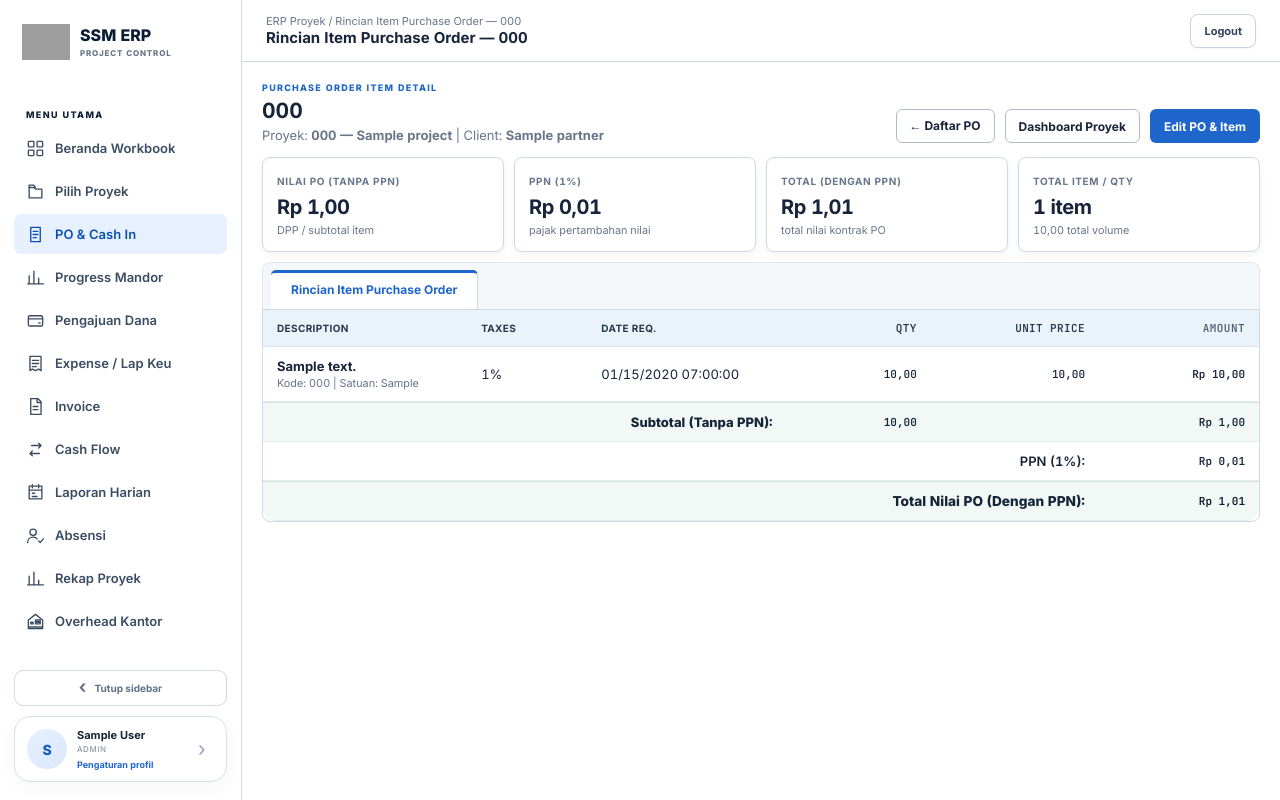
After one commit to BERIYANT/ERP-PT-SSM, a Django app: page /erp/purchase-orders/1/items/ in a window 1280 px wide. The commit adds this page. Run offline with Django 4.2, Linux system fonts and the light colour scheme; a user stored in the database is signed in; tables that the repository leaves empty hold one stand-in row (values such as "Sample post"); grey boxes are pictures that could not be loaded.

Commit message:
Enhance Purchase Order Management: - Implement detailed view for Purchase Order items with subtotal, tax, and total calculations. - Update forms and models to ensure unique project codes and improve validation. - Refactor templates to utilize number formatting for better readability. - Add new routes for accessing Purchase Order item details. - Improve dashboard and budget views with enhanced data presentation.

```diff
--- a/erp/templatetags/erp_tags.py
+++ b/erp/templatetags/erp_tags.py
@@ -1,5 +1,5 @@
+from decimal import Decimal
 from django import template
-from django.utils.formats import number_format
 
 register = template.Library()
 
@@ -14,11 +14,29 @@ def widget_span(field):
 
 
 @register.filter
-def number_id(value):
-    """Format angka dengan pemisah ribuan sesuai lokal Indonesia."""
+def number_id(value, decimals=0):
+    """Format angka dengan pemisah ribuan titik (.) dan desimal koma (,) sesuai lokal Indonesia."""
     if value in (None, ""):
-        value = 0
+        return "0"
     try:
-        return number_format(value, decimal_pos=0, use_l10n=True, force_grouping=True)
-    except (TypeError, ValueError):
-        return value
+        # Convert to string first to prevent float precision issues with Decimal
+        val_str = str(value).strip()
+        val = Decimal(val_str)
+        dec = int(decimals)
+        if dec == 0:
+            val_int = int(round(val))
+            return f"{val_int:,}".replace(",", ".")
+        else:
+            fmt = f"{{:,.{dec}f}}".format(val)
+            parts = fmt.split(".")
+            int_part = parts[0].replace(",", ".")
+            dec_part = parts[1] if len(parts) > 1 else "0" * dec
+            return f"{int_part},{dec_part}"
+    except (TypeError, ValueError, Exception):
+        return str(value)
+
+
+@register.filter
+def rupiah(value, decimals=0):
+    """Format rupiah dengan pemisah ribuan titik."""
+    return f"Rp {number_id(value, decimals)}"
--- a/erp/urls.py
+++ b/erp/urls.py
@@ -30,6 +30,8 @@ urlpatterns = [
     path("projects/<int:project_id>/budget/<str:category>/<int:pk>/delete/", views.project_budget_delete, name="project-budget-delete"),
     path("purchase-orders/", views.po_list, name="po-list"),
     path("purchase-orders/create/", views.po_form, name="po-create"),
+    path("purchase-orders/<int:pk>/items/", views.po_items_detail, name="po-items-detail"),
+    path("purchase-orders/<int:pk>/detail/", views.po_items_detail, name="po-detail"),
     path("purchase-orders/<int:pk>/edit/", views.po_form, name="po-edit"),
     path("fund-requests/", views.fund_list, name="fund-list"),
     path("fund-requests/create/", views.fund_form, name="fund-create"),
--- a/erp/views.py
+++ b/erp/views.py
@@ -614,19 +614,97 @@ def daily_form(request, pk=None):
 
 
 @login_required
+def po_items_detail(request, pk):
+    projects = projects_for_user(request.user)
+    po = get_object_or_404(
+        CustomerPurchaseOrder.objects.select_related("project", "project__client", "created_by").prefetch_related("items"),
+        pk=pk,
+        project__in=projects,
+    )
+    items = list(po.items.all().order_by("id"))
+    total_qty = sum((item.qty for item in items), Decimal("0"))
+    total_amount = sum((item.amount for item in items), Decimal("0"))
+    subtotal = po.nilai_tanpa_ppn
+    ppn_val = po.nilai_ppn
+    grand_total = po.nilai_dengan_ppn
+    context = _base_context(
+        "purchase_orders",
+        f"Rincian Item Purchase Order — {po.po_number}",
+        purchase_order=po,
+        project=po.project,
+        items=items,
+        total_items=len(items),
+        total_qty=total_qty,
+        total_amount=total_amount,
+        subtotal=subtotal,
+        ppn_val=ppn_val,
+        grand_total=grand_total,
+    )
+    return render(request, "erp/pages/documents/po_detail.html", context)
+
+
+@login_required
 def invoice_form(request, pk=None):
     if not may_manage_master(request.user):
         raise PermissionDenied
-    instance = get_object_or_404(Invoice, pk=pk, project__in=projects_for_user(request.user)) if pk else Invoice()
+    import json
+    projects = projects_for_user(request.user)
+    instance = get_object_or_404(Invoice, pk=pk, project__in=projects) if pk else Invoice()
+    project_id_query = request.GET.get("project")
+    if not pk and project_id_query and not request.POST:
+        try:
+            proj = projects.get(pk=project_id_query)
+            instance.project = proj
+            latest_po = CustomerPurchaseOrder.objects.filter(project=proj).order_by("-po_date", "-id").first()
+            if latest_po:
+                instance.purchase_order = latest_po
+        except (Project.DoesNotExist, ValueError):
+            pass
+
     def prepare(obj):
         obj.created_by = request.user
         obj.invoice_number = obj.invoice_number or next_document_number("INV", Invoice, obj.project, obj.invoice_date, "invoice_number")
-    result = _save_header_detail(request, InvoiceForm, InvoiceItemFormSet, instance, "invoices", "Form Invoice", prepare)
-    if isinstance(result, Invoice):
-        sync_invoice_total(result)
-        messages.success(request, "Invoice berhasil disimpan.")
-        return redirect("erp:invoice-list")
-    return result
+
+    pos_data = list(
+        CustomerPurchaseOrder.objects.filter(project__in=projects)
+        .values("id", "project_id", "po_number", "contract_value")
+        .order_by("-po_date", "-id")
+    )
+    for p in pos_data:
+        p["contract_value"] = str(p["contract_value"])
+
+    form = InvoiceForm(request.POST or None, instance=instance)
+    form.fields["project"].queryset = projects
+    formset = InvoiceItemFormSet(request.POST or None, instance=instance, prefix="items")
+    if request.method == "POST" and form.is_valid() and formset.is_valid():
+        with transaction.atomic():
+            document = form.save(commit=False)
+            prepare(document)
+            document.full_clean()
+            document.save()
+            formset.instance = document
+            children = formset.save(commit=False)
+            for deleted in formset.deleted_objects:
+                deleted.delete()
+            for child in children:
+                child.full_clean()
+                child.save()
+            formset.save_m2m()
+            sync_invoice_total(document)
+            messages.success(request, "Invoice berhasil disimpan.")
+            return redirect("erp:invoice-list")
+    return render(
+        request,
+        "erp/pages/form.html",
+        _base_context(
+            "invoices",
+            "Form Invoice",
+            form=form,
+            formset=formset,
+            project_pos_json=json.dumps(pos_data),
+        ),
+    )
+
 
 
 @login_required
--- a/ssm/settings.py
+++ b/ssm/settings.py
@@ -28,4 +28,5 @@ else:
     }}
 AUTH_USER_MODEL='portal.User'
 LOGIN_URL='/login'; DEFAULT_AUTO_FIELD='django.db.models.AutoField'; USE_TZ=False; LANGUAGE_CODE='id'; TIME_ZONE='Asia/Jakarta'
+USE_THOUSAND_SEPARATOR=True; THOUSAND_SEPARATOR='.'; DECIMAL_SEPARATOR=','; NUMBER_GROUPING=3
 STATIC_URL='/static/'; STATICFILES_DIRS=[BASE_DIR/'static']; MEDIA_ROOT=BASE_DIR/'static'/'uploads'; MEDIA_URL='/media/'; SESSION_COOKIE_AGE=28800
--- /dev/null
+++ b/templates/erp/pages/documents/po_detail.html
@@ -0,0 +1,120 @@
+{% extends 'erp/layouts/app.html' %}
+{% load erp_tags %}
+{% block page_content %}
+<div class="page-toolbar">
+  <div class="toolbar-head">
+    <div>
+      <div class="eyebrow">Purchase Order Item Detail</div>
+      <h2>{{ purchase_order.po_number }}</h2>
+      <p>Proyek: <strong>{{ purchase_order.project.project_code }} &mdash; {{ purchase_order.project.name }}</strong> | Client: <strong>{{ purchase_order.project.client.name }}</strong></p>
+    </div>
+    <div class="toolbar-actions">
+      <a class="btn secondary" href="{% url 'erp:po-list' %}">&#8592; Daftar PO</a>
+      <a class="btn secondary" href="{% url 'erp:project-dashboard' purchase_order.project.id %}?sheet=po-rab">Dashboard Proyek</a>
+      <a class="btn" href="{% url 'erp:po-edit' purchase_order.id %}">Edit PO &amp; Item</a>
+    </div>
+  </div>
+</div>
+
+<div class="cards">
+  <div class="card">
+    <span class="label">Nilai PO (Tanpa PPN)</span>
+    <strong>Rp {{ subtotal|number_id:2 }}</strong>
+    <small>DPP / subtotal item</small>
+  </div>
+  <div class="card">
+    <span class="label">PPN ({{ purchase_order.tax_percent|number_id:0 }}%)</span>
+    <strong>Rp {{ ppn_val|number_id:2 }}</strong>
+    <small>pajak pertambahan nilai</small>
+  </div>
+  <div class="card">
+    <span class="label">Total (Dengan PPN)</span>
+    <strong>Rp {{ grand_total|number_id:2 }}</strong>
+    <small>total nilai kontrak PO</small>
+  </div>
+  <div class="card">
+    <span class="label">Total Item / Qty</span>
+    <strong>{{ total_items }} item</strong>
+    <small>{{ total_qty|number_id:2 }} total volume</small>
+  </div>
+</div>
+
+<nav class="workbook-strip toolbar-tabs" aria-label="Rincian PO">
+  <a class="workbook-tab active" href="#">Rincian Item Purchase Order</a>
+</nav>
+
+<div class="sheet">
+  <div class="table-wrap">
+    <table>
+      <thead>
+        <tr>
+          <th>Description</th>
+          <th style="min-width: 100px;">Taxes</th>
+          <th style="min-width: 160px;">Date Req.</th>
+          <th class="numeric" style="min-width: 120px;">Qty</th>
+          <th class="numeric" style="min-width: 140px;">Unit Price</th>
+          <th class="numeric" style="min-width: 160px;">Amount</th>
+        </tr>
+      </thead>
+      <tbody>
+        {% for item in items %}
+        <tr>
+          <td>
+            <strong>{{ item.description }}</strong>
+            {% if item.item_code %}
+            <br><small style="color: var(--text-muted, #64748b);">Kode: {{ item.item_code }} | Satuan: {{ item.unit }}</small>
+            {% endif %}
+          </td>
+          <td>
+            {% if purchase_order.tax_percent > 0 %}
+            {{ purchase_order.tax_percent|number_id:0 }}%
+            {% else %}
+            -
+            {% endif %}
+          </td>
+          <td>
+            {% if purchase_order.po_date %}
+            {{ purchase_order.po_date|date:"m/d/Y" }} 07:00:00
+            {% else %}
+            -
+            {% endif %}
+          </td>
+          <td class="numeric">{{ item.qty|number_id:2 }}</td>
+          <td class="numeric">{{ item.unit_price|number_id:2 }}</td>
+          <td class="numeric"><strong>Rp {{ item.amount|number_id:2 }}</strong></td>
+        </tr>
+        {% empty %}
+        <tr>
+          <td colspan="6" class="empty">
+            Belum ada rincian item untuk Purchase Order ini.
+            <div style="margin-top: 8px;">
+              <a class="btn secondary compact" href="{% url 'erp:po-edit' purchase_order.id %}">+ Tambah Item Sekarang</a>
+            </div>
+          </td>
+        </tr>
+        {% endfor %}
+      </tbody>
+      {% if items %}
+      <tfoot>
+        <tr class="total-row" style="font-weight: 600; background: var(--bg-surface-2, #f8fafc);">
+          <td colspan="3" style="text-align: right;">Subtotal (Tanpa PPN):</td>
+          <td class="numeric">{{ total_qty|number_id:2 }}</td>
+          <td></td>
+          <td class="numeric">Rp {{ subtotal|number_id:2 }}</td>
+        </tr>
+        {% if ppn_val > 0 %}
+        <tr style="font-weight: 600; background: var(--bg-surface-2, #f8fafc);">
+          <td colspan="5" style="text-align: right;">PPN ({{ purchase_order.tax_percent|number_id:0 }}%):</td>
+          <td class="numeric">Rp {{ ppn_val|number_id:2 }}</td>
+        </tr>
+        {% endif %}
+        <tr class="total-row" style="font-weight: 700; font-size: 1.05em; background: var(--bg-surface-3, #f1f5f9);">
+          <td colspan="5" style="text-align: right;">Total Nilai PO (Dengan PPN):</td>
+          <td class="numeric" style="color: var(--primary, #0f172a);">Rp {{ grand_total|number_id:2 }}</td>
+        </tr>
+      </tfoot>
+      {% endif %}
+    </table>
+  </div>
+</div>
+{% endblock %}
```
Also changed, not shown: erp/forms.py (+21 -3 lines), erp/models.py (+36 -0 lines), templates/erp/pages/documents/list.html (+2 -1 lines), templates/erp/pages/project/budget.html (+6 -5 lines), templates/erp/pages/project/dashboard.html (+9 -8 lines), templates/erp/pages/reports/index.html (+2 -1 lines).
